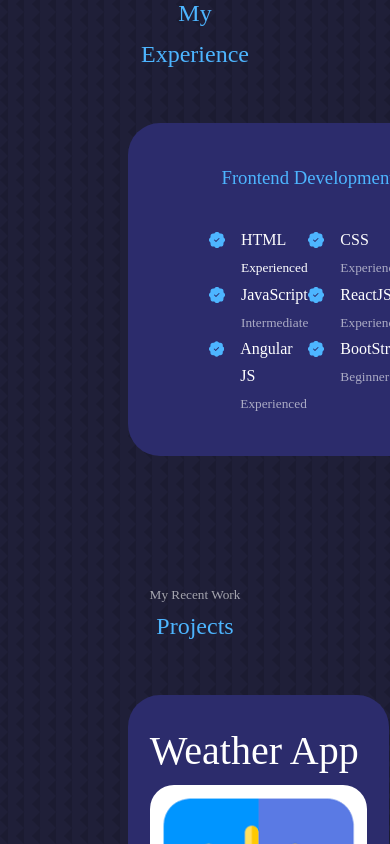
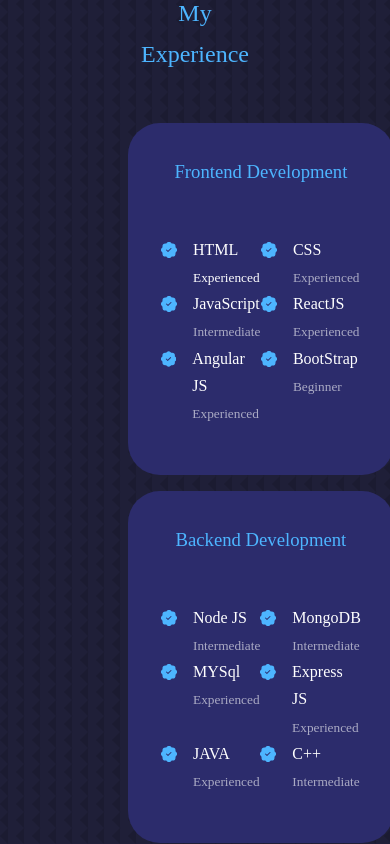
Before and after one commit to HarshPrajapati4926/My_Portfolio_Website, a React (Create React App) app: page / in a window 390 px wide. Shown: the part 2180-3024 px from the top of the page. Built offline with nearby package versions, Linux system fonts and the light colour scheme.

Commit message:
second commit

```diff
--- a/src/components/experience/experience.css
+++ b/src/components/experience/experience.css
@@ -32,3 +32,26 @@
     margin-top: 6px;
     color: var(--color-primary);
 }
+@media screen and (max-width:1024px){
+    .experience_container{
+        grid-template-columns: 1fr;
+    }
+    .experience_container > div{
+        width: 80%;
+        padding: 2rem;
+        margin: 0 auto;
+    }
+    .experience_content{
+        padding: 1rem;
+    }
+}
+@media screen and (max-width:600px){
+    .experience_container{
+        gap: 1rem;
+    }
+    .experience_container > div{
+        width: 100%;
+        padding: 2rem 1rem;
+
+    }
+}
--- a/src/index.css
+++ b/src/index.css
@@ -20,7 +20,7 @@
 
     --container-width-lg:75%;
     --container-width-md:86%;
-    --container-width-ms:90%;
+    --container-width-sm:90%;
 }
 html{
     scroll-behavior: smooth;
```
